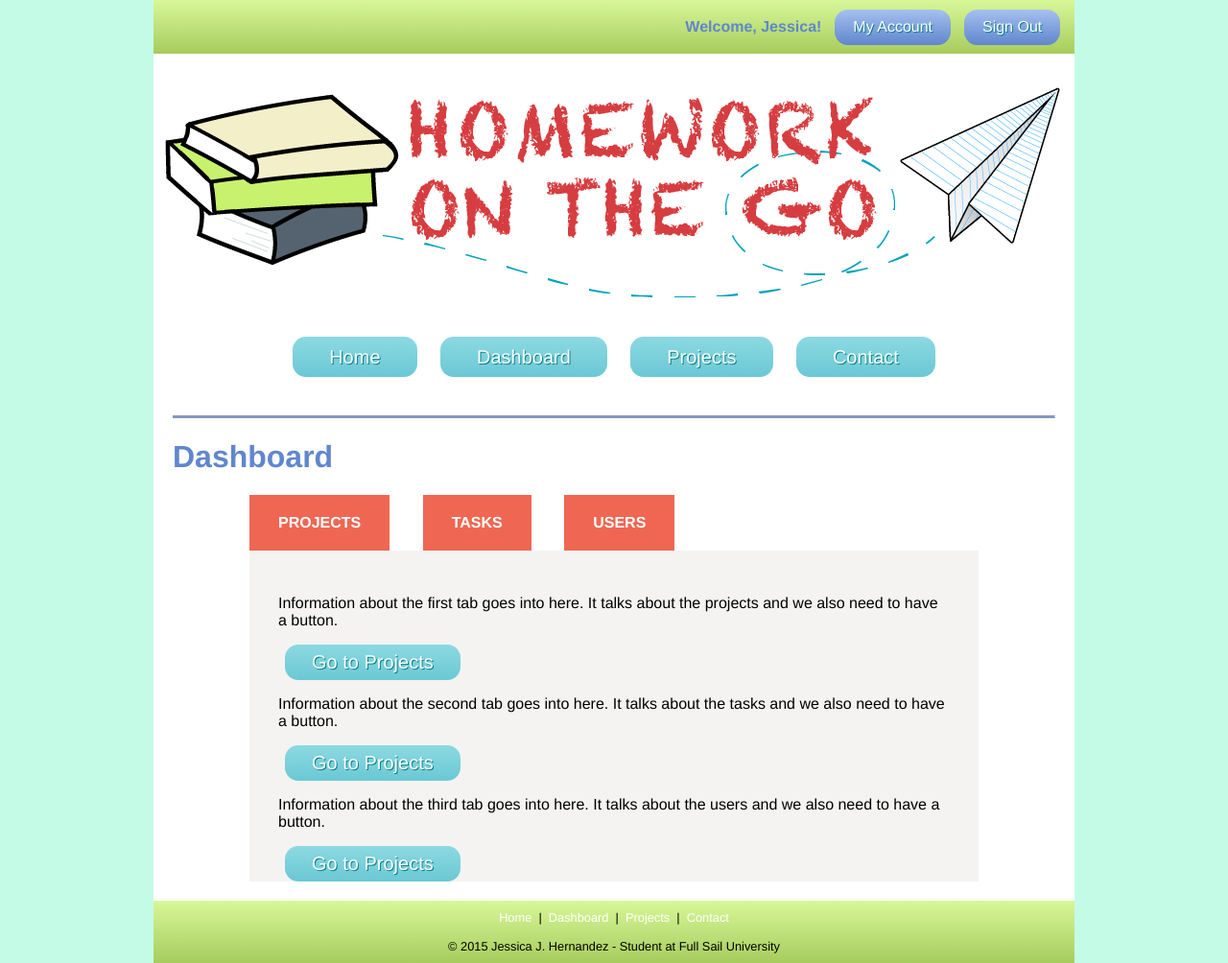
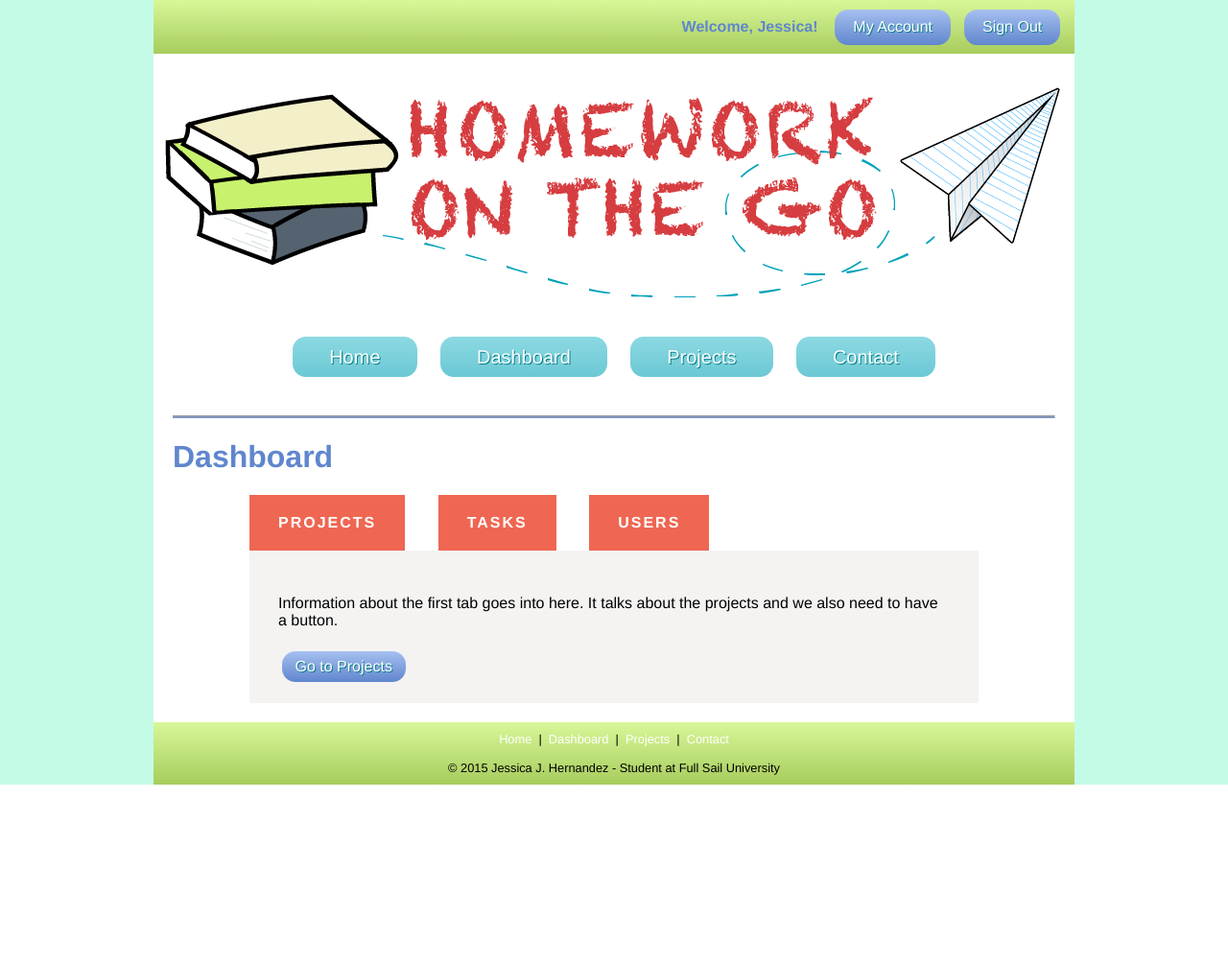
Before and after one commit to JesHerArt/HERNANDEZ_JESSICA_PWA2, a PHP site: page /dashboard.html in a window 1280 px wide. Shown: the whole page at 96% size. After the commit the page ends 818 px from the top, so only its background shows below. Run offline with PHP 8.4, Linux system fonts and the light colour scheme; some libraries are stand-ins or nearby versions; some web fonts are replaced.

Commit message:
week 2 project updates

```diff
--- a/Hernandez_Jessica_Project/css/style.css
+++ b/Hernandez_Jessica_Project/css/style.css
@@ -130,7 +130,7 @@ nav {
 #tabs {
     background-color: aquamarine;
     width: 700px;
-    height: 300px;
+/*    height: 300px;*/
     padding: 30px;
     margin: 0 auto;
 }
@@ -159,7 +159,13 @@ nav {
     text-transform: uppercase;
     font-weight: bold;
     margin: 0 30px 0 0;
+    letter-spacing: 2px;
 }
+
+/* NON ACTIVE TAB BG COLOR
+#tabs-nav li div {
+    background-color: #bf4336;
+}*/
 
 
 
@@ -192,7 +198,7 @@ h2 {
 }
 
 #welcomeText {
-    margin: 0 0.5%;
+    margin: 0 0.9%;
     color: #6086cd;
     font-weight: bold;
     padding: 19px 0;
@@ -275,7 +281,7 @@ h2 {
     text-decoration: none;
 }
 
-#topBar > .btn , #formSubmit > input[type='submit'],  .projectActions > .btn{
+#topBar > .btn , #formSubmit > input[type='submit'],  .projectActions > .btn, #tabs .btn{
     position: relative;
     display: inline-block;
     padding: 1% 2%;
@@ -295,7 +301,7 @@ h2 {
     text-decoration: none;
 }
 
-#topBar > .btn:hover, #formSubmit > input[type='submit']:hover, .projectActions > .btn:hover{
+#topBar > .btn:hover, #formSubmit > input[type='submit']:hover, .projectActions > .btn:hover, #tabs .btn:hover {
     background: #6086cd;
     background-image: -webkit-linear-gradient(top, #6086cd, #a6c0f0);
     background-image: -moz-linear-gradient(top, #6086cd, #a6c0f0);
--- a/Hernandez_Jessica_Project/dashboard.html
+++ b/Hernandez_Jessica_Project/dashboard.html
@@ -82,11 +82,11 @@ Full Sail University
         <div>
             <!--List of the tabs navigation goes here before the content-->
             <ul id="tabs-nav">
-                <li><div>Projects<a href="#projects"><span class="divButtonLink"></span></a></div></li>
+                <li><div class="">Projects<a href="#projects"><span class="divButtonLink"></span></a></div></li>
 
-                <li><div>Tasks<a href="#tasks"><span class="divButtonLink"></span></a></div></li>
+                <li><div class="">Tasks<a href="#tasks"><span class="divButtonLink"></span></a></div></li>
 
-                <li><div>Users<a href="#users"><span class="divButtonLink"></span></a></div></li>
+                <li><div class="">Users<a href="#users"><span class="divButtonLink"></span></a></div></li>
 
             </ul>
 
@@ -100,12 +100,12 @@ Full Sail University
 
                 <div id="tasks">
                     <p>Information about the second tab goes into here. It talks about the tasks and we also need to have a button.</p>
-                    <div class="btn">Go to Projects<a href="projects.html"><span class="divButtonLink"></span></a></div>
+                    <div class="btn">Go to Tasks<a href="projects.html"><span class="divButtonLink"></span></a></div>
                 </div>
 
                 <div id="users">
                     <p>Information about the third tab goes into here. It talks about the users and we also need to have a button.</p>
-                    <div class="btn">Go to Projects<a href="projects.html"><span class="divButtonLink"></span></a></div>
+                    <div class="btn">Go to Users<a href="projects.html"><span class="divButtonLink"></span></a></div>
                 </div>
 
             </div>
--- a/Hernandez_Jessica_Project/js/main.js
+++ b/Hernandez_Jessica_Project/js/main.js
@@ -9,20 +9,21 @@ Full Sail University
 
 (function ($) {
 
-//    Add to bookmarks functionality for the bookmark banner on the homepage
-//    $("#bookmarkme").click(function() {
-//            // Mozilla Firefox Bookmark
-//            if ('sidebar' in window && 'addPanel' in window.sidebar) {
-//                window.sidebar.addPanel(location.href,document.title,"");
-//            } else if( /*@cc_on!@*/false) { // IE Favorite
-//                window.external.AddFavorite(location.href,document.title);
-//            } else { // webkit - safari/chrome
-//                alert('Press ' + (navigator.userAgent.toLowerCase().indexOf('mac') != - 1 ? 'Command/Cmd' : 'CTRL') + ' + D to bookmark this page.');
-//            }
-//        });
-//
+    // Add to bookmarks functionality for the bookmark banner on the homepage
+    $("#bookmarkme").click(function () {
+        // Mozilla Firefox Bookmark
+        if ('sidebar' in window && 'addPanel' in window.sidebar) {
+            window.sidebar.addPanel(location.href, document.title, "");
+        } else if (/*@cc_on!@*/false) { // IE Favorite
+            window.external.AddFavorite(location.href, document.title);
+        } else { // webkit - safari/chrome
+            alert('Press ' + (navigator.userAgent.toLowerCase().indexOf('mac') !== -1 ? 'Command/Cmd' : 'CTRL') + ' + D to bookmark this page.');
+        }
+    });
 
 
+
+    // Tooltip animation with added on styling.
     $('.masterTooltip').hover(function () {
 
         var title = $(this).attr('title');
@@ -44,5 +45,22 @@ Full Sail University
 
 
 
+    //  Tabbed navigation interactivity
+    $('#tabs div[id]').hide().eq(0).show();
+    $('#tabs div[id]:not(:first)').hide();
+
+    $('#tabs-nav li').click(function (e) {
+        e.preventDefault();
+        $('#tabs div[id]').hide();
+
+        $('#tabs-nav .current').removeClass('current');
+        $(this).addClass('current');
+        var clicked = $(this).find('a:first').attr('href');
+
+        $('#tabs ' + clicked).fadeIn('fast');
+    }).eq(0).addClass('current');
+
+
+
 
 })(jQuery); // end private scope
```
